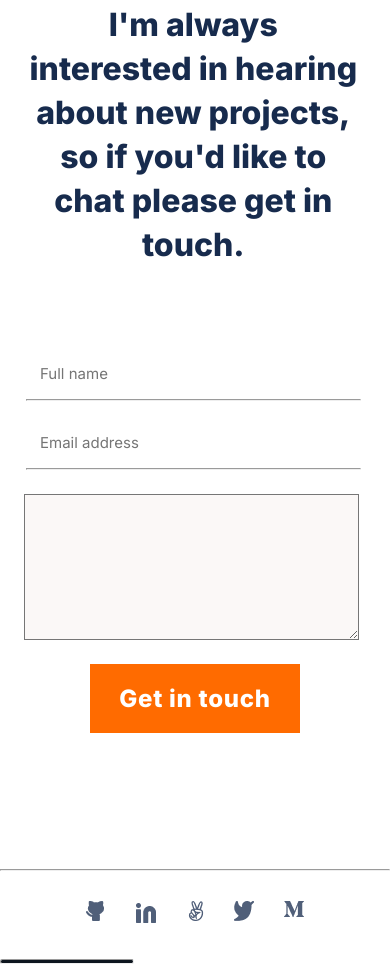
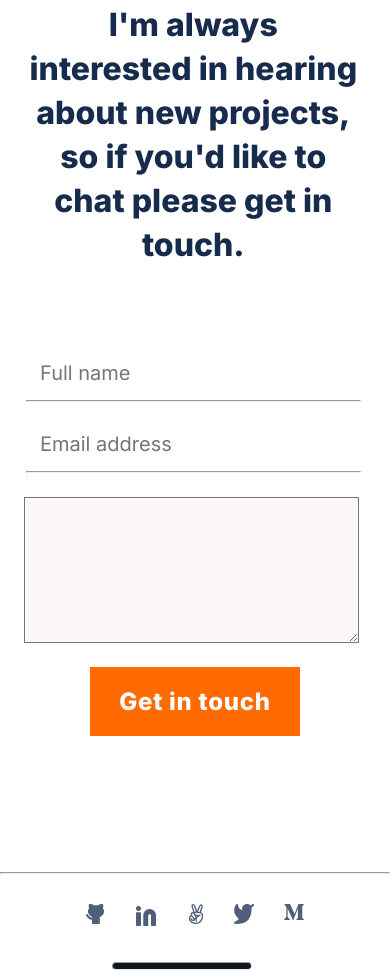
Before and after one commit to Have-Samuel/portfolio1, a website: page index.html in a window 390 px wide. Shown: the part 5837-6807 px from the top of the page. Drawn offline with Linux system fonts and the light colour scheme.

Commit message:
Making the Mobile version better

```diff
--- a/index.css
+++ b/index.css
@@ -781,7 +781,7 @@ ul a {
 .input-contact {
   height: 18px;
   font-family: "Inter", sans-serif;
-  font-size: 15px;
+  font-size: 20px;
   font-style: normal;
   margin: 33px 40px 0 40px;
   border: none;
@@ -839,10 +839,10 @@ ul a {
 }
 
 .ending-lining {
-  height: 5px;
-  width: 134px;
-  left: 120px;
-  top: 21px;
+  height: 0.5rem;
+  width: 36%;
+  margin-left: 7rem;
+  /* margin-right: 12rem; */
   border-radius: 10px;
   background: rgba(13, 21, 30, 1);
 }
```
